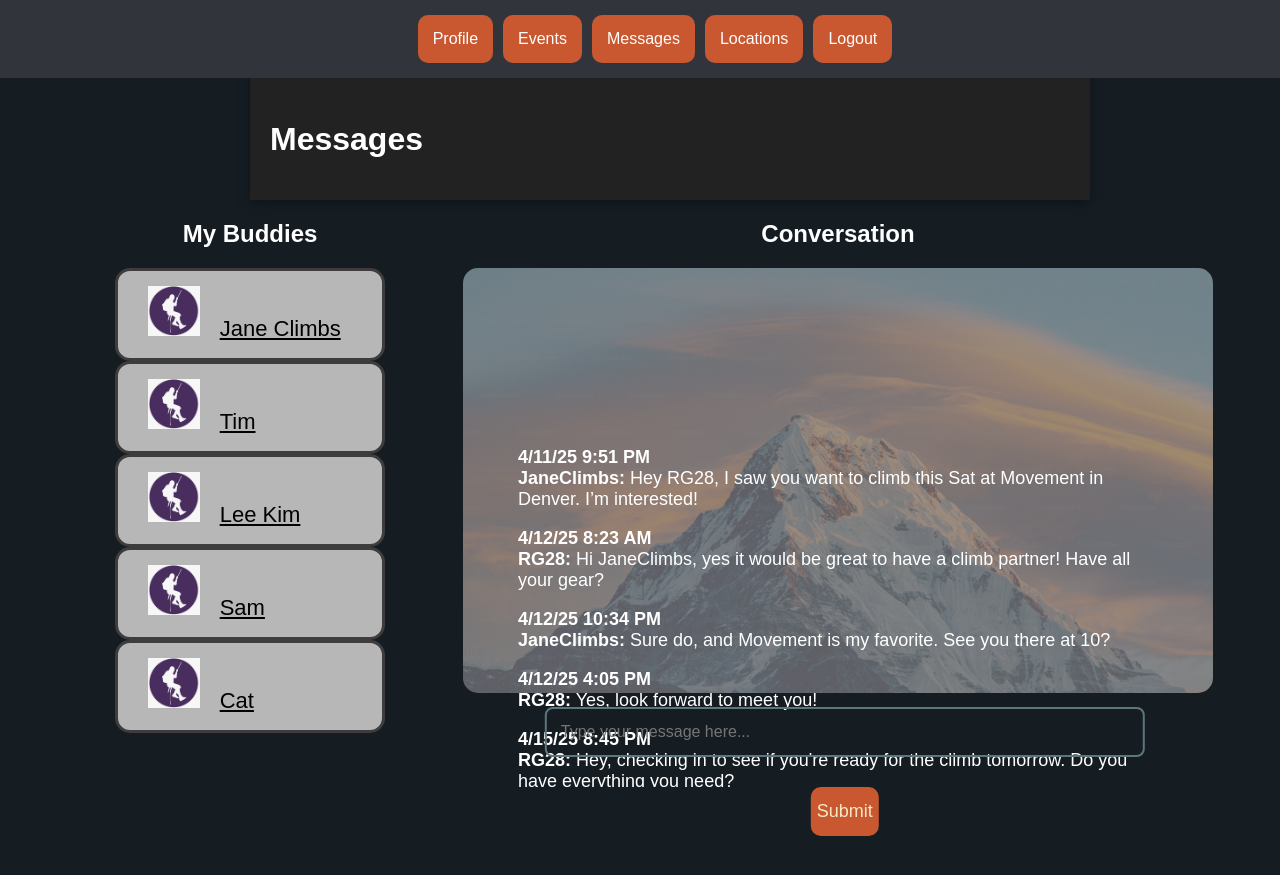
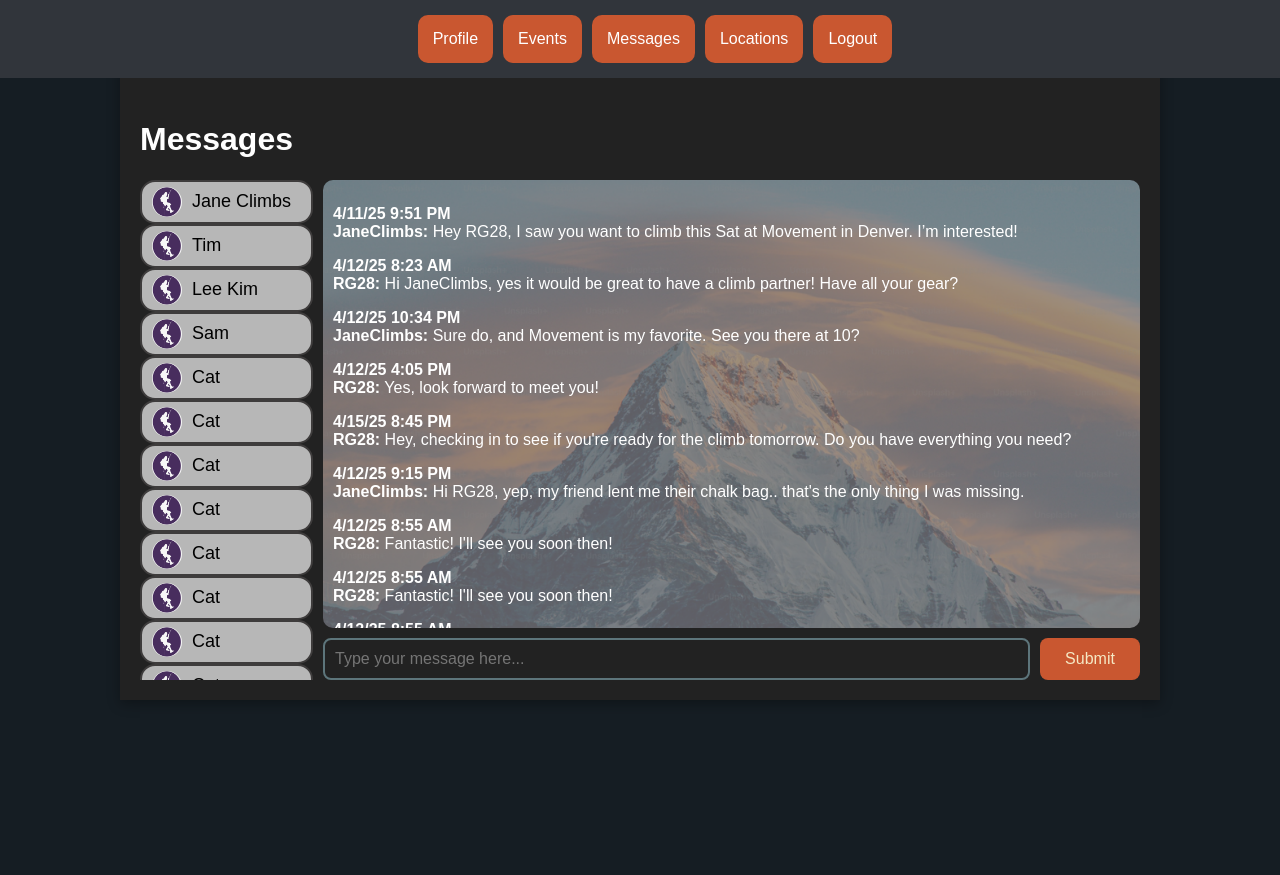
Before and after one commit to avery-mr/burndownForWhat, a Flask app: page /messages in a window 1280 px wide. Shown: the top 875 px of the page. Run offline with Flask 3, Linux system fonts and the light colour scheme; the visitor is signed in with stand-in values (Sample User, id 1); some libraries are stand-ins or nearby versions.

Commit message:
updated messages formatting to fit container

```diff
--- a/app/static/css/style.css
+++ b/app/static/css/style.css
@@ -96,12 +96,13 @@ a {
 }
 
 .container {
-    width: 800px;
+    width: 1000px;
     margin: 0 auto;
     padding: 100px 20px 20px;
     background-color: #222;
     text-align: left;
     box-shadow: 0 4px 12px rgba(0, 0, 0, 0.3);
+    gap: 20px;
 }
 
 .profile-header {
@@ -183,119 +184,112 @@ select option {
 }
 
 /* CSS for Messages page begins */
-#full_page {
-    margin-left: 110px;
-    margin-right: 50px;
+.msg-header {
+    width: 100%;
 }
 
-#buddies {
-    width: 25%;
-    float:left;
-    clear:left;
-    margin-bottom: 100px;
+.msg-page-container {
+    display: flex;
+    height: 500px;
+    gap: 10px;
 }
 
-#p1 {
-    background: grey;
-    overflow-y: scroll;
-    height: 500px;
-}
+.msg-buddies-container {
+    flex: 0 0 auto;
+    max-width: 300px;
+    overflow-y: auto;
+    display: flex;
+    flex-direction: column;
+  }
 
-.cont {
-    position: relative;
-    text-align: center;
-}
 
-#p2 {
-    overflow-y: scroll;
-    height: 355px;
-    position: absolute;
-    top: 45%; /* You can adjust this value */
-    left: 50%;
-    transform: translate(-19%, 0%);
+.msg-buddy-btn {
+    display: flex;
+    align-items: center;
+    gap: 10px;
+    padding: 5px 20px 5px 10px;
+    background-color: #B7B7B7;
+    border: 2px solid #3e3c3c;
+    border-radius: 15px;
     font-size: 18px;
-    text-align: center;
-}
-
-#p2 p{
-    color: white;
+    color: black;
+    cursor: pointer;
+    width: 100%;
     text-align: left;
 }
 
-#messages {
-    width: 70%;
-    float:right;
-    clear:right;
-    overflow: hidden;
-    margin-bottom: 100px;
+.msg-buddy-btn:hover {
+    background-color: #949494;
 }
 
-#p1, #p2 {
-    color: white;
+.msg-buddy-btn img {
+    height:30px;
+    width:30px;
+    border-radius: 50%;
 }
 
-#mtn {
-    width: 750px;
-    height: 425px;
-    object-fit: cover;
-    border-radius: 15px;
+.msg-messages {
+    flex: 1;
+    overflow-y: auto;
+    flex-direction: column;
+    font-size: 16px;
+    color: white;
+    padding: 10px;
+    background-color: #2f2f2f;
+    background-image: url('../img/mtn.png');
+    background-size: cover;
+    background-position: center;
+    background-repeat: no-repeat;
+    border-radius: 10px;
 }
 
-#p3 {
-    /* height: 50px; */
-    position: absolute;
-    /* top: 50%; /* You can adjust this value */
-    left: 50%;
-    transform: translate(-18%, 0%);
-    font-size: 18px; */
-    /* text-align: center; */
+.msg-messages * {
+    color: white;
+  }
+
+.msg-chat-container {
+    flex: 1;
+    display: flex;
+    flex-direction: column;
+    gap: 10px;
+  }
+
+
+.msg-form {
+    width:100%;
 }
 
-#msgbox {
-    box-sizing: border-box;
-    width: 600px;
-    padding: 14px;
-    margin: 10px 0;
+.msg-form form {
+    display: flex;
+    width: 100%;
+    gap: 10px;
+}
+
+.msg-form input {
+    flex: 1;
+    padding: 10px;
+    font-size: 16px;
     border: 2px solid #5D757B;
     background-color: transparent;
     color: #FAF6EA;
-    font-size: 16px;
     border-radius: 8px;
+    min-width: 0;
 }
 
-#msgbtn {
-    padding-top: 14px;
-    padding-bottom: 14px;
-    background-color: #C95730; /* rustic orange */
+.msg-form button {
+    width: 100px;
+    padding: 10px;
+    background-color: #C95730;
     color: #f5e9c5;
+    font-size: 16px;
     border: none;
-    font-size: 18px;
-    border-radius: 10px;
+    border-radius: 8px;
     cursor: pointer;
-    margin-top: 20px;
-}
+    flex-shrink: 0;
+  }
 
-#chdiv1, #chdiv2, #chdiv3, #chdiv4, #chdiv5 {
-    /* margin-top: 5px;
-    margin-bottom: 5px; */
-    margin-right: 5px;
-    margin-left: 5px;
-    /* padding: 10px; */
-    border: rgb(62, 60, 60) solid 3px;
-    border-radius: 15px;
-    text-align: left;
-    font-family: sans-serif;
-    background: #B7B7B7;
-}
-
-#pardiv a {
-    color: black;
-    margin-left: 15px;
-    font-size: 22px;
-}
-
-#pardiv img {
-    margin-left: 30px;
+  .msg-form button:hover {
+    background-color: #813015;
 }
 
 /* End of CSS for Messages page */
--- a/app/templates/messages.html
+++ b/app/templates/messages.html
@@ -2,52 +2,78 @@
 
 {% block content %}
 
-<div id="full_page">
+<!-- <div id="full_page"> -->
 <div class="container">
+    <div class="msg-header">
         <h1>Messages</h1>
     </div>
-<div id="buddies">
-    <h2>My Buddies</h2>
-    <!-- <p id="p1"> -->
-        <div id = "pardiv">
-            <div id="chdiv1">
-                <p id="pg1">
-                    <img src="static/img/user_icon.png" alt ="user" height="50px">
-                    <a href="#divbody1">Jane Climbs</a>
-                </p>
+    <div class="msg-page-container">
+        <div class="msg-buddies-container">
+            <button class="msg-buddy-btn">
+                <img src="static/img/user_icon.png" alt="user" />
+                <span>Jane Climbs</span>
+            </button>
+            <button class="msg-buddy-btn">
+                <img src="static/img/user_icon.png" alt="user" />
+                <span>Tim</span>
+            </button>
+            <button class="msg-buddy-btn">
+                <img src="static/img/user_icon.png" alt="user" />
+                <span>Lee Kim</span>
+            </button>
+            <button class="msg-buddy-btn">
+                <img src="static/img/user_icon.png" alt="user" />
+                <span>Sam</span>
+            </button>
+            <button class="msg-buddy-btn">
+                <img src="static/img/user_icon.png" alt="user" />
+                <span>Cat</span>
+            </button>
+            <button class="msg-buddy-btn">
+                <img src="static/img/user_icon.png" alt="user" />
+                <span>Cat</span>
+            </button>
+
+            <button class="msg-buddy-btn">
+                <img src="static/img/user_icon.png" alt="user" />
+                <span>Cat</span>
+            </button>
+
+            <button class="msg-buddy-btn">
+                <img src="static/img/user_icon.png" alt="user" />
+                <span>Cat</span>
+            </button>
+
+            <button class="msg-buddy-btn">
+                <img src="static/img/user_icon.png" alt="user" />
+                <span>Cat</span>
+            </button>
+
+            <button class="msg-buddy-btn">
+                <img src="static/img/user_icon.png" alt="user" />
+                <span>Cat</span>
+            </button>
+            <button class="msg-buddy-btn">
+                <img src="static/img/user_icon.png" alt="user" />
+                <span>Cat</span>
+            </button>
+            <button class="msg-buddy-btn">
+                <img src="static/img/user_icon.png" alt="user" />
+                <span>Cat</span>
+            </button>
+            <button class="msg-buddy-btn">
+                <img src="static/img/user_icon.png" alt="user" />
+                <span>Cat</span>
+            </button>
+            <button class="msg-buddy-btn">
+                <img src="static/img/user_icon.png" alt="user" />
+                <span>Cat</span>
+            </button>
+
         </div>
-            <div id="chdiv2">
-                <p id="pg2">
-                    <img src="static/img/user_icon.png" alt ="user" height="50px">
-                    <a href="#divbody2">Tim</a>
-                </p>
-            </div>
-            <div id="chdiv3">
-                <p id="pg3">
-                    <img src="static/img/user_icon.png" alt ="user" height="50px">
-                    <a href="#divbody3">Lee Kim</a>
-                </p>
-            </div>
-            <div id="chdiv4">
-                <p id="pg4">
-                    <img src="static/img/user_icon.png" alt ="user" height="50px">
-                    <a href="#divbody4">Sam</a>
-                </p>
-            </div>
-            <div id="chdiv5">
-                <p id="pg4">
-                    <img src="static/img/user_icon.png" alt ="user" height="50px">
-                    <a href="#divbody5">Cat</a>
-                </p>
-            </div>
-        </div>
-    <!-- </p> -->
-</div>
-<div id="messages">
-    <h2>Conversation</h2>
-    <div class="cont"></div>
-        <img id="mtn" src="static/img/mtn.png" alt ="mountain">
-        <div id="p2">
+        <div class="msg-chat-container">
+            <!-- <img id="mtn" src="static/img/mtn.png" alt ="mountain"> -->
+            <div class="msg-messages">
                 <p>
                     <b>4/11/25 9:51 PM<br>
                     JaneClimbs:</b> Hey RG28, I saw you want to climb this Sat at Movement in Denver. I’m interested!
@@ -76,11 +102,27 @@
                     <b>4/12/25 8:55 AM<br>
                     RG28:</b> Fantastic! I'll see you soon then!
                 </p>
+                <p>
+                    <b>4/12/25 8:55 AM<br>
+                    RG28:</b> Fantastic! I'll see you soon then!
+                </p>
+                <p>
+                    <b>4/12/25 8:55 AM<br>
+                    RG28:</b> Fantastic! I'll see you soon then!
+                </p>
+                <p>
+                    <b>4/12/25 8:55 AM<br>
+                    RG28:</b> Fantastic! I'll see you soon then!
+                </p>
+                <p>
+                    <b>4/12/25 8:55 AM<br>
+                    RG28:</b> Fantastic! I'll see you soon then!
+                </p>
             </div>
-        <div id="p3">
+            <div class="msg-form">
                 <form method="post">
-                <input id="msgbox" type="text" id="mssg" name="mssg" placeholder="Type your message here..." required>
-                <button id="msgbtn" type="submit">Submit</button>
+                    <input type="text" name="mssg" placeholder="Type your message here..." required>
+                    <button type="submit">Submit</button>
                 </form>
             </div>
         </div>
```
Lines whose indentation alone changed are shown as unchanged.
